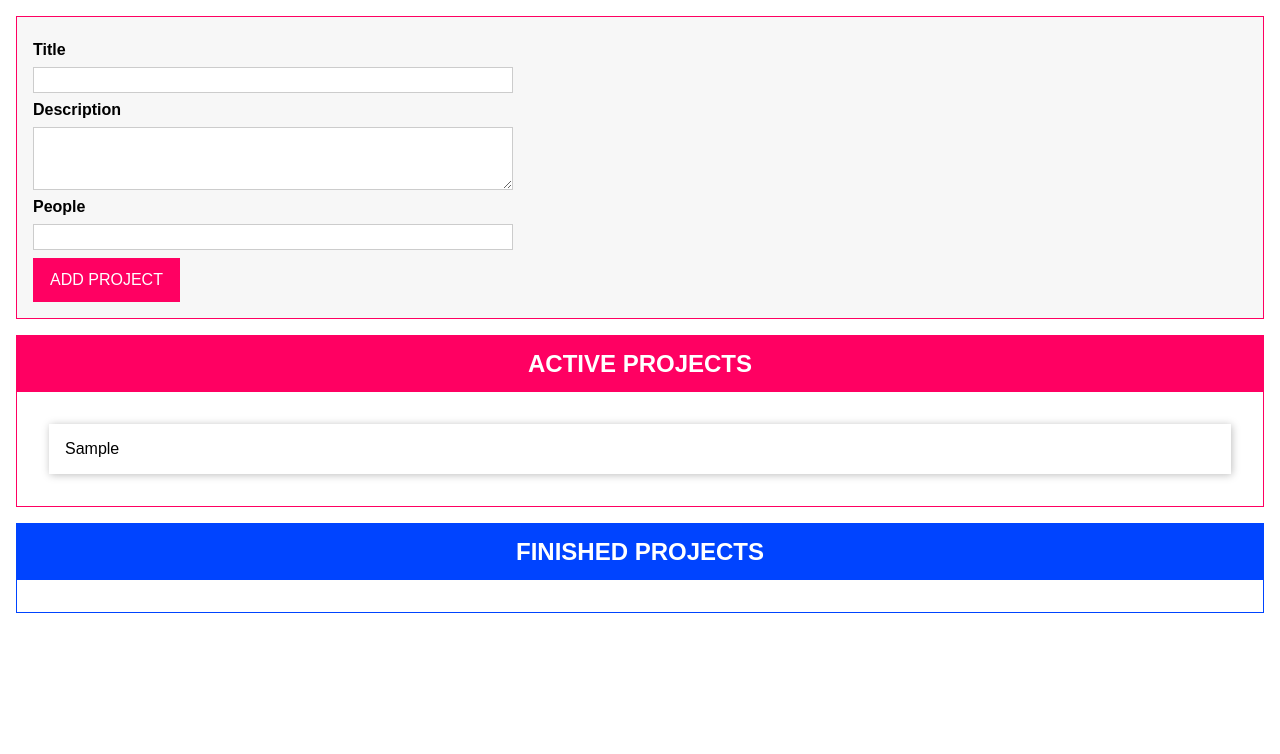
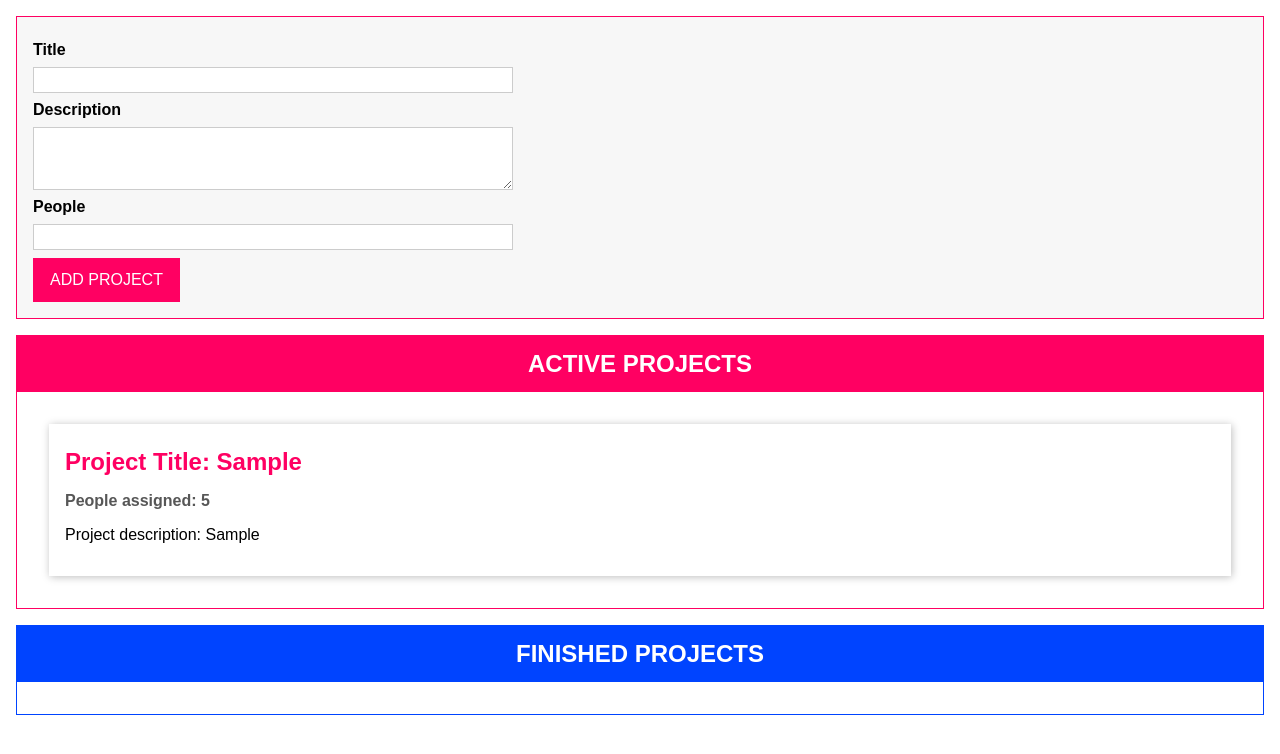
Before and after one commit to noszczykmichal/drag-and-drop, a website with bundled scripts: page index.html in a window 1280 px wide. Both pictures are taken after typing "Sample", "Sample", "5" into the empty fields and a click on the button "ADD PROJECT". Built offline with nearby package versions, Linux system fonts and the light colour scheme.

Commit message:
added class for rendering project items

```diff
--- a/index.html
+++ b/index.html
@@ -27,7 +27,11 @@
       </form>
     </template>
     <template id="single-project">
-      <li></li>
+      <li>
+        <h2></h2>
+        <h3></h3>
+        <p></p>
+      </li>
     </template>
     <template id="project-list">
       <section class="projects">
--- a/src/app.ts
+++ b/src/app.ts
@@ -165,6 +165,32 @@ abstract class Component<T extends HTMLElement, U extends HTMLElement> {
   abstract configure?(): void;
   abstract renderContent?(): void;
 }
+
+//ProjectItem Class
+
+class ProjectItem extends Component<HTMLUListElement, HTMLLIElement> {
+  private project: Project;
+  constructor(hostId: string, prjct: Project) {
+    super("single-project", hostId, false, prjct.id);
+    this.project = prjct;
+    this.renderContent();
+  }
+
+  renderContent() {
+    this.element.querySelector(
+      "h2"
+    )!.innerText = `Project Title: ${this.project.title}`;
+    this.element.querySelector(
+      "h3"
+    )!.innerText = `People assigned: ${this.project.people}`;
+    this.element.querySelector(
+      "p"
+    )!.innerText = `Project description: ${this.project.description}`;
+  }
+
+  configure() {}
+}
+
 //ProjectList Class
 
 class ProjectList extends Component<HTMLDivElement, HTMLElement> {
@@ -204,9 +230,7 @@ class ProjectList extends Component<HTMLDivElement, HTMLElement> {
     ) as HTMLUListElement;
     listEl.innerHTML = "";
     for (const prjItem of this.assignedProjects) {
-      const listItem = document.createElement("li");
-      listItem.textContent = prjItem.title;
-      listEl.appendChild(listItem);
+      new ProjectItem(this.element.querySelector("ul")!.id, prjItem);
     }
   }
 }
```
